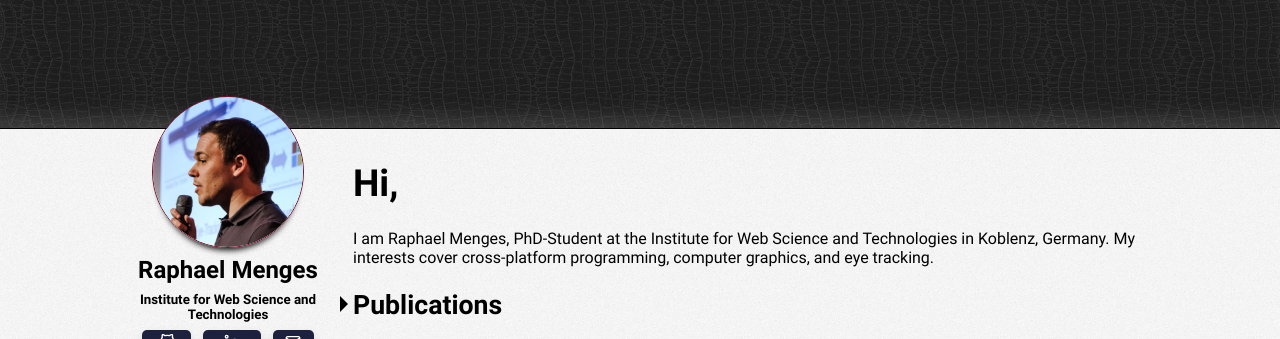
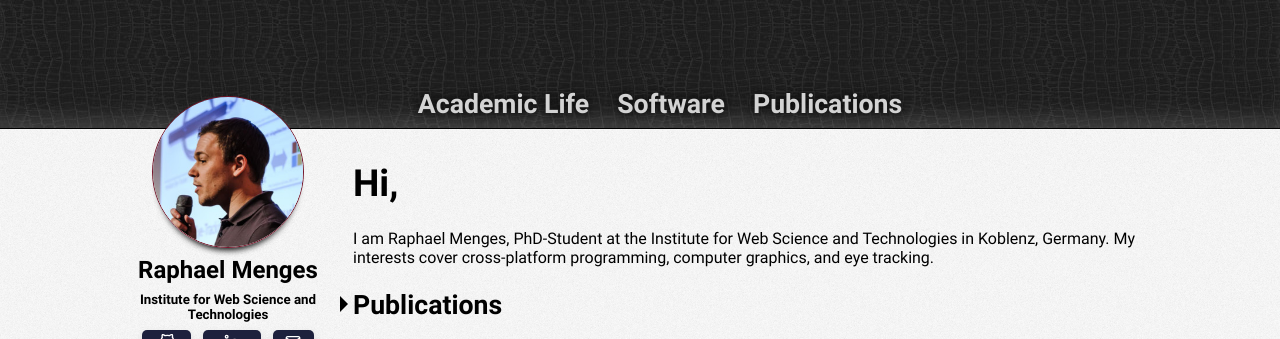
Before and after one commit to raphaelmenges/raphaelmenges.github.io, a Jekyll site: the page built from index.html, in a window 1280 px wide, cut to the strip 0-339 px from the top of the page. Built offline with Jekyll 4.4.1, drawn with Linux system fonts in a browser that asks for light colours.

Commit message:
Working on navbar.

```diff
--- a/css/global.css
+++ b/css/global.css
@@ -18,6 +18,12 @@
 	src: url("../assets/fonts/roboto/Roboto-BoldItalic.ttf") format('truetype');
 	font-weight: bold;
 	font-style: italic;
+}
+
+.anchor {
+	display: block;
+	position: relative;
+	visibility: hidden;
 }
 
 /* headings */
@@ -61,12 +67,41 @@ body {
 }
 
 .navbar {
+	display: table;
 	color: white;
 	width: 100%;
 	background: #232323 url("/assets/leather.jpg") repeat scroll center;
 	height: 128px;
 	border-bottom: 1px solid black;
 	box-shadow: inset 0px -20px 20px -10px rgba(255,255,255,0.15);
+}
+
+.navbar ul {
+	display: table-cell;
+	text-align: center;
+	list-style-type: none;
+	vertical-align: bottom;
+	padding-bottom: 0.5rem;
+}
+
+.navbar li {
+	padding-left: 0.75rem;
+	padding-right: 0.75rem;
+	display: inline-block;
+}
+
+.navbar a {
+	text-decoration: none;
+	color: lightgray;
+	text-shadow: 0 0 10px black;
+	font-size: 20pt;
+	font-weight: bold;
+	transition: color .2s ease-in-out;
+}
+
+.navbar a:hover {
+	text-decoration: underline;
+	color: white;
 }
 
 .footer {
--- a/index.html
+++ b/index.html
@@ -3,7 +3,13 @@ layout: base
 title: Homepage of Raphael Menges
 ---
 
-<nav class='navbar'></nav>
+<nav class='navbar'>
+<ul>
+	<li><a href="#">Academic Life</a></li>
+	<li><a href="#">Software</a></li>
+	<li><a href="#publications">Publications</a></li>
+</ul>
+</nav>
 
 <div class='page'>
 
@@ -42,6 +48,7 @@ I am Raphael Menges, PhD-Student at the Institute for Web Science and Technologi
 <div class='timeline'>
 </div> --> <!-- timeline -->
 
+<a class='anchor' name='publications'></a>
 <h2>Publications</h2>
 <div class='timeline'>
 {%- bibliography -%}
```
